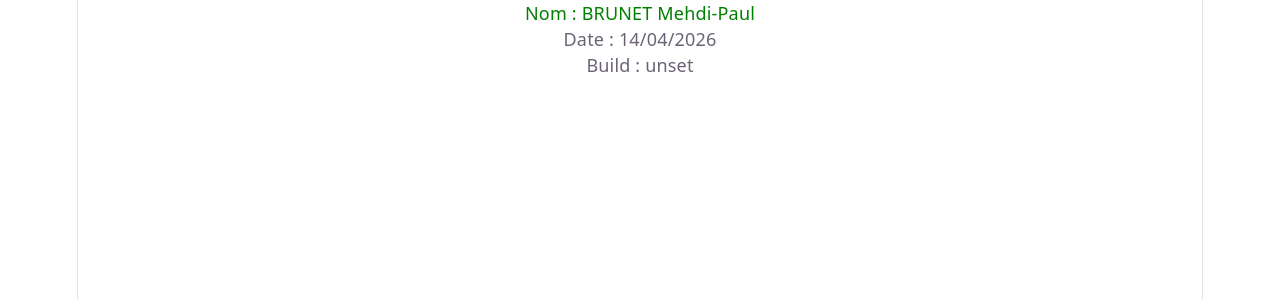
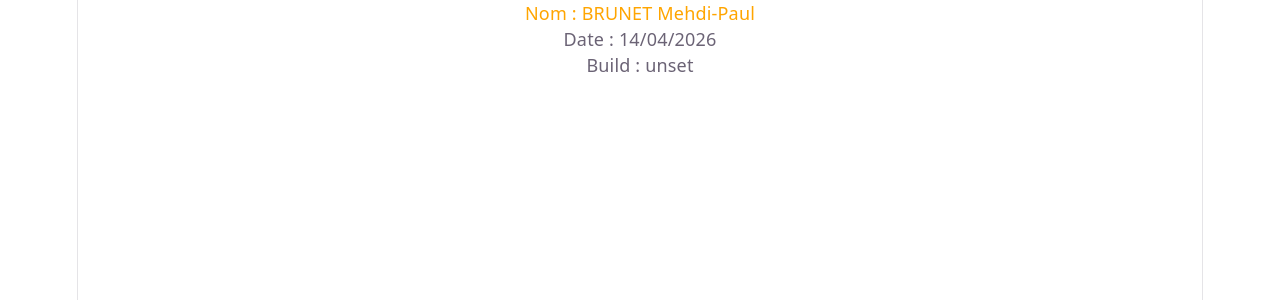
Before and after one commit to meehgumi/tpfinal-cloud, a Vue app: page / in a window 1280 px wide. Shown: the top 300 px of the page. Built offline with nearby package versions, Linux system fonts and the light colour scheme; no server answers.

Commit message:
style: changement en orange

```diff
--- a/src/App.vue
+++ b/src/App.vue
@@ -12,7 +12,7 @@ const today = new Date().toLocaleDateString('fr-FR')
 
 <style>
 .name{
-  color: green;
+  color: orange;
 }
 
 </style>
```
